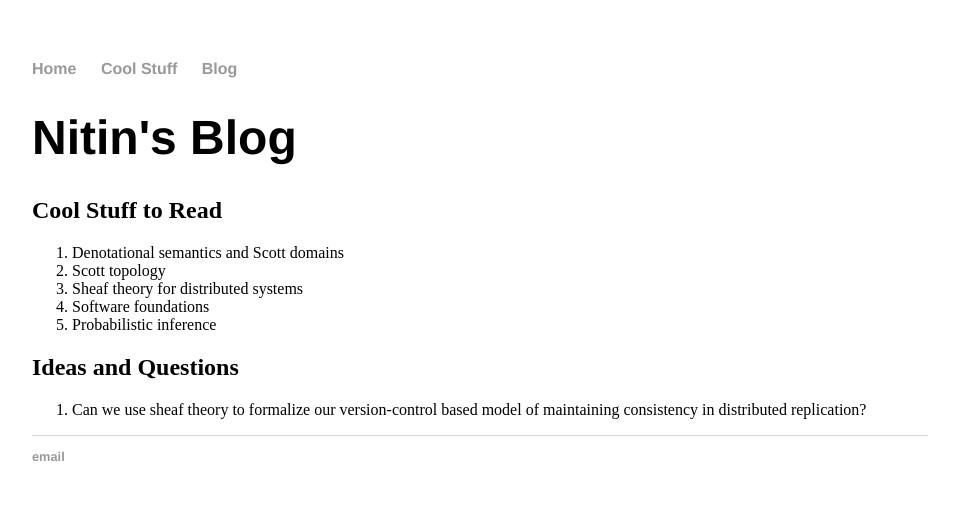
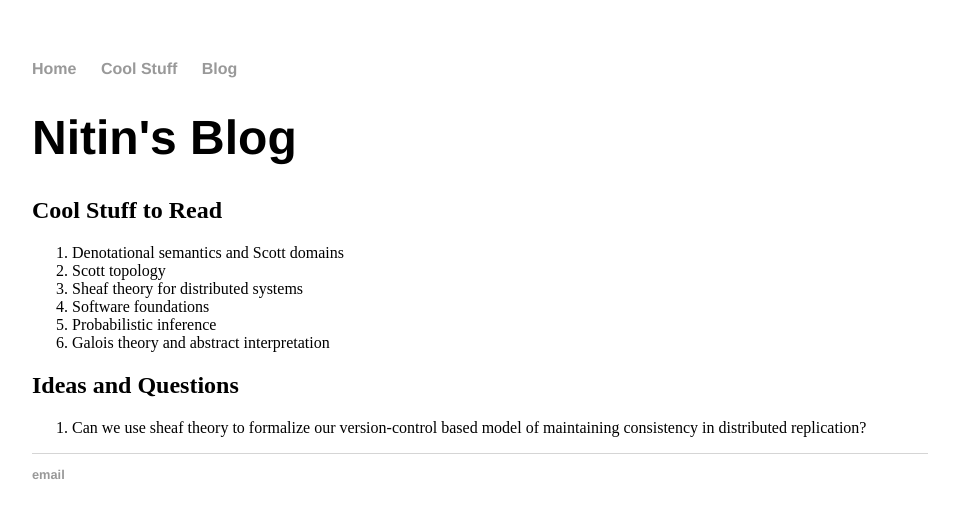
Before and after one commit to njayinthehouse/njayinthehouse.github.io, a Jekyll site: the page built from topics/index.html, in a window 1280 px wide. Shown: the top 518 px of the page, without its empty margins (160-1119 px from the left). Built offline with Jekyll 4.4.1, drawn with Linux system fonts in a browser that asks for light colours.

Commit message:
Galois topic

```diff
--- a/topics/index.html
+++ b/topics/index.html
@@ -11,6 +11,7 @@ title: Nitin's Blog
         <li> Sheaf theory for distributed systems
         <li> Software foundations
         <li> Probabilistic inference
+        <li> Galois theory and abstract interpretation
 	</ol>
 
     <h2> Ideas and Questions </h2>
```
